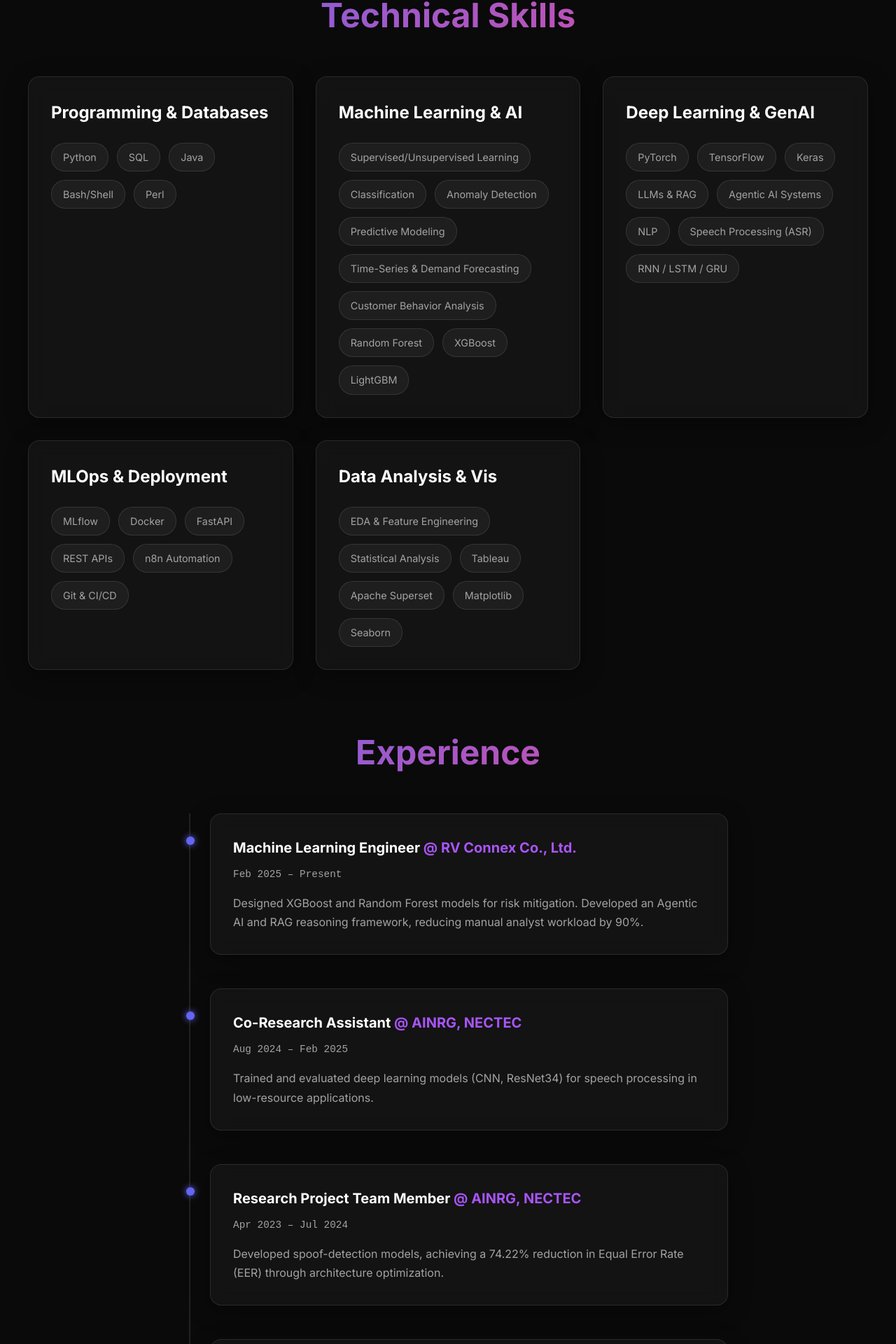
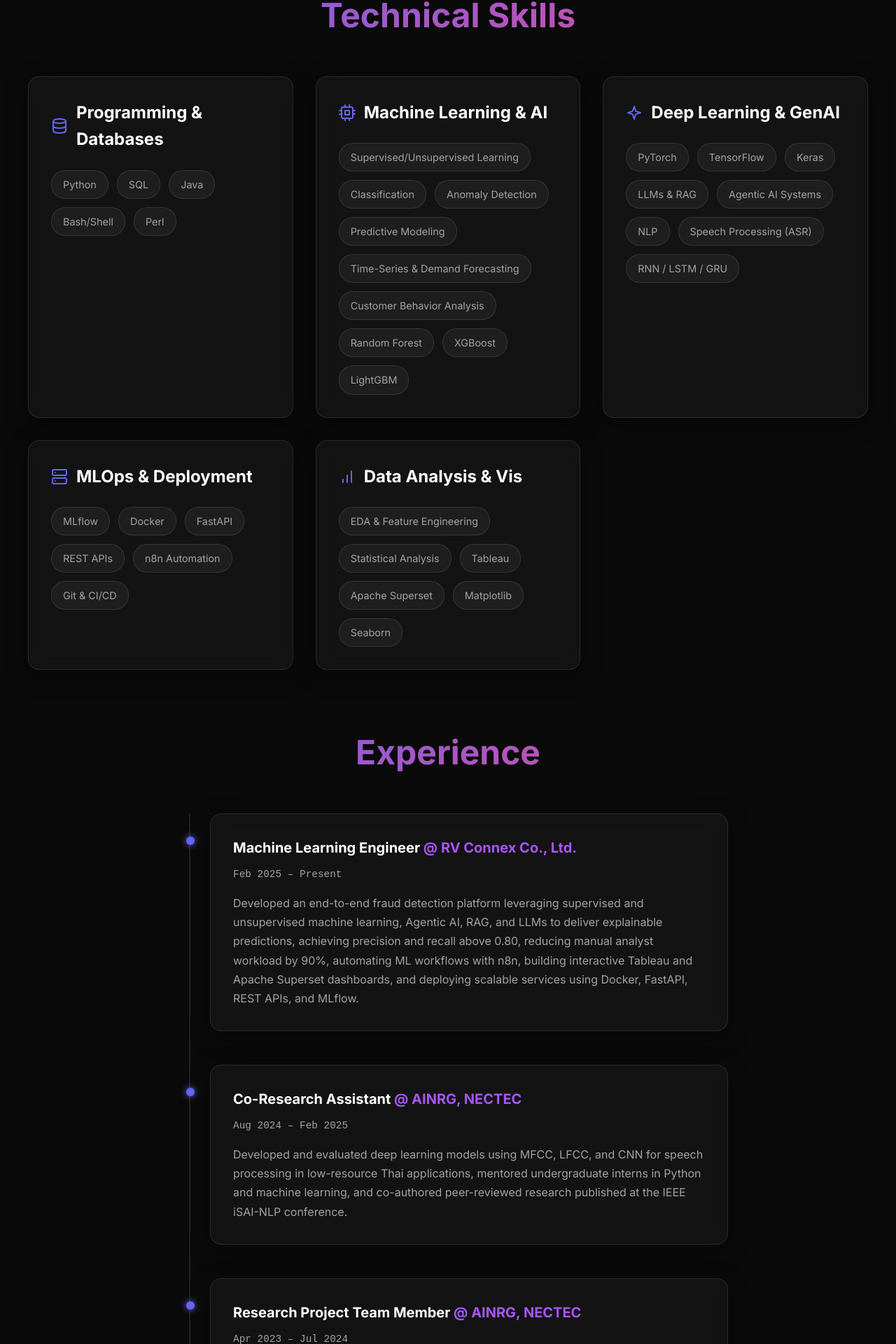
Before and after one commit to Khaing-Zar-Mon/Khaing-Zar-Mon.github.io, a React (Vite) app: page / in a window 1280 px wide. Shown: the part 896-2816 px from the top of the page at 70% size. Built offline with nearby package versions, Linux system fonts and the light colour scheme.

Commit message:
update experiences

```diff
--- a/src/components/About.css
+++ b/src/components/About.css
@@ -22,12 +22,21 @@
 .skill-category:hover {
   transform: translateY(-5px);
   border-color: var(--accent-1);
+  box-shadow: 0 10px 30px rgba(99, 102, 241, 0.15);
 }
 
-.skill-category h3 {
+.category-title {
+  display: flex;
+  align-items: center;
+  gap: 0.75rem;
   font-size: 1.5rem;
   margin-bottom: 1.5rem;
   color: var(--text-primary);
+}
+
+.category-title svg {
+  color: var(--accent-1);
+  flex-shrink: 0;
 }
 
 .skill-tags {
@@ -50,4 +59,5 @@
   background: rgba(99, 102, 241, 0.2);
   color: var(--text-primary);
   border-color: var(--accent-1);
+  box-shadow: 0 0 10px rgba(99, 102, 241, 0.3);
 }
--- a/src/components/About.jsx
+++ b/src/components/About.jsx
@@ -8,7 +8,10 @@
 
       <div className="skills-grid">
         <div className="skill-category glass">
-          <h3>Programming & Databases</h3>
+          <h3 className="category-title">
+            <svg width="24" height="24" viewBox="0 0 24 24" fill="none" stroke="currentColor" strokeWidth="2" strokeLinecap="round" strokeLinejoin="round"><ellipse cx="12" cy="5" rx="9" ry="3"></ellipse><path d="M3 5V19A9 3 0 0 0 21 19V5"></path><path d="M3 12A9 3 0 0 0 21 12"></path></svg>
+            <span>Programming & Databases</span>
+          </h3>
           <div className="skill-tags">
             <span>Python</span>
             <span>SQL</span>
@@ -19,7 +22,10 @@
         </div>
 
         <div className="skill-category glass">
-          <h3>Machine Learning & AI</h3>
+          <h3 className="category-title">
+            <svg width="24" height="24" viewBox="0 0 24 24" fill="none" stroke="currentColor" strokeWidth="2" strokeLinecap="round" strokeLinejoin="round"><rect x="4" y="4" width="16" height="16" rx="2" ry="2"></rect><rect x="9" y="9" width="6" height="6"></rect><line x1="9" y1="1" x2="9" y2="4"></line><line x1="15" y1="1" x2="15" y2="4"></line><line x1="9" y1="20" x2="9" y2="23"></line><line x1="15" y1="20" x2="15" y2="23"></line><line x1="20" y1="9" x2="23" y2="9"></line><line x1="20" y1="14" x2="23" y2="14"></line><line x1="1" y1="9" x2="4" y2="9"></line><line x1="1" y1="14" x2="4" y2="14"></line></svg>
+            <span>Machine Learning & AI</span>
+          </h3>
           <div className="skill-tags">
             <span>Supervised/Unsupervised Learning</span>
             <span>Classification</span>
@@ -34,7 +40,10 @@
         </div>
 
         <div className="skill-category glass">
-          <h3>Deep Learning & GenAI</h3>
+          <h3 className="category-title">
+            <svg width="24" height="24" viewBox="0 0 24 24" fill="none" stroke="currentColor" strokeWidth="2" strokeLinecap="round" strokeLinejoin="round"><path d="m12 3-1.912 5.813a2 2 0 0 1-1.275 1.275L3 12l5.813 1.912a2 2 0 0 1 1.275 1.275L12 21l1.912-5.813a2 2 0 0 1 1.275-1.275L21 12l-5.813-1.912a2 2 0 0 1-1.275-1.275L12 3Z"/></svg>
+            <span>Deep Learning & GenAI</span>
+          </h3>
           <div className="skill-tags">
             <span>PyTorch</span>
             <span>TensorFlow</span>
@@ -48,7 +57,10 @@
         </div>
 
         <div className="skill-category glass">
-          <h3>MLOps & Deployment</h3>
+          <h3 className="category-title">
+            <svg width="24" height="24" viewBox="0 0 24 24" fill="none" stroke="currentColor" strokeWidth="2" strokeLinecap="round" strokeLinejoin="round"><rect x="2" y="2" width="20" height="8" rx="2" ry="2"></rect><rect x="2" y="14" width="20" height="8" rx="2" ry="2"></rect><line x1="6" y1="6" x2="6.01" y2="6"></line><line x1="6" y1="18" x2="6.01" y2="18"></line></svg>
+            <span>MLOps & Deployment</span>
+          </h3>
           <div className="skill-tags">
             <span>MLflow</span>
             <span>Docker</span>
@@ -60,7 +72,10 @@
         </div>
 
         <div className="skill-category glass">
-          <h3>Data Analysis & Vis</h3>
+          <h3 className="category-title">
+            <svg width="24" height="24" viewBox="0 0 24 24" fill="none" stroke="currentColor" strokeWidth="2" strokeLinecap="round" strokeLinejoin="round"><line x1="12" y1="20" x2="12" y2="10"></line><line x1="18" y1="20" x2="18" y2="4"></line><line x1="6" y1="20" x2="6" y2="16"></line></svg>
+            <span>Data Analysis & Vis</span>
+          </h3>
           <div className="skill-tags">
             <span>EDA & Feature Engineering</span>
             <span>Statistical Analysis</span>
--- a/src/components/Experience.jsx
+++ b/src/components/Experience.jsx
@@ -7,25 +7,25 @@
       title: "Machine Learning Engineer",
       company: "RV Connex Co., Ltd.",
       period: "Feb 2025 – Present",
-      description: "Designed XGBoost and Random Forest models for risk mitigation. Developed an Agentic AI and RAG reasoning framework, reducing manual analyst workload by 90%."
+      description: "Developed an end-to-end fraud detection platform leveraging supervised and unsupervised machine learning, Agentic AI, RAG, and LLMs to deliver explainable predictions, achieving precision and recall above 0.80, reducing manual analyst workload by 90%, automating ML workflows with n8n, building interactive Tableau and Apache Superset dashboards, and deploying scalable services using Docker, FastAPI, REST APIs, and MLflow."
     },
     {
       title: "Co-Research Assistant",
       company: "AINRG, NECTEC",
       period: "Aug 2024 – Feb 2025",
-      description: "Trained and evaluated deep learning models (CNN, ResNet34) for speech processing in low-resource applications."
+      description: "Developed and evaluated deep learning models using MFCC, LFCC, and CNN for speech processing in low-resource Thai applications, mentored undergraduate interns in Python and machine learning, and co-authored peer-reviewed research published at the IEEE iSAI-NLP conference."
     },
     {
       title: "Research Project Team Member",
       company: "AINRG, NECTEC",
       period: "Apr 2023 – Jul 2024",
-      description: "Developed spoof-detection models, achieving a 74.22% reduction in Equal Error Rate (EER) through architecture optimization."
+      description: "Developed deep learning–based speech spoof detection models using ResNet-34, reducing the Equal Error Rate (EER) by 74.22% through architecture optimization and hyperparameter tuning. Processed over 260,000 speech samples using advanced acoustic feature engineering to build robust voice representations, and collaborated with international research teams to deliver technical reports and research outcomes."
     },
     {
       title: "Researcher",
       company: "Language Understanding Laboratory",
       period: "Aug 2019 – Aug 2022",
-      description: "Validated transcripts and optimized acoustic/language models for automatic speech recognition (ASR)."
+      description: "Designed end-to-end speech processing pipelines for low-resource languages by developing phoneme resources, curating speech datasets, and implementing ASR and speaker verification systems using Kaldi. Performed transcript validation, audio segmentation, and dataset curation to improve data quality and model performance."
     }
   ];
 
--- a/src/components/Hero.css
+++ b/src/components/Hero.css
@@ -19,7 +19,7 @@
 }
 
 .name {
-  font-size: 5rem;
+  font-size: clamp(2rem, 7vw, 5rem);
   font-weight: 700;
   line-height: 1.1;
   margin-bottom: 1rem;
@@ -131,9 +131,7 @@
   .hero-cta {
     justify-content: center;
   }
-  .name {
-    font-size: 3.5rem;
-  }
+
   .title {
     font-size: 1.5rem;
   }
```
